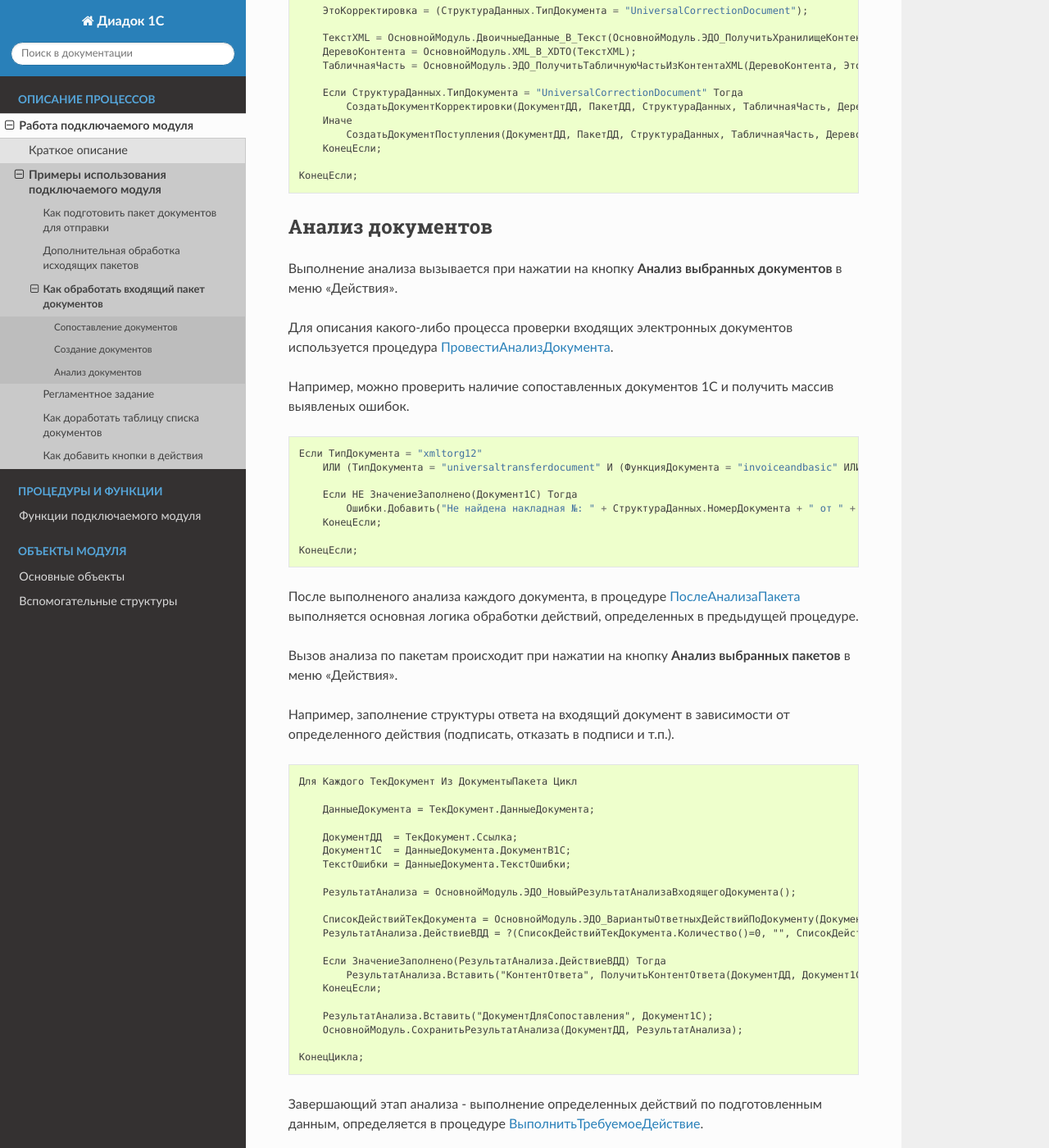
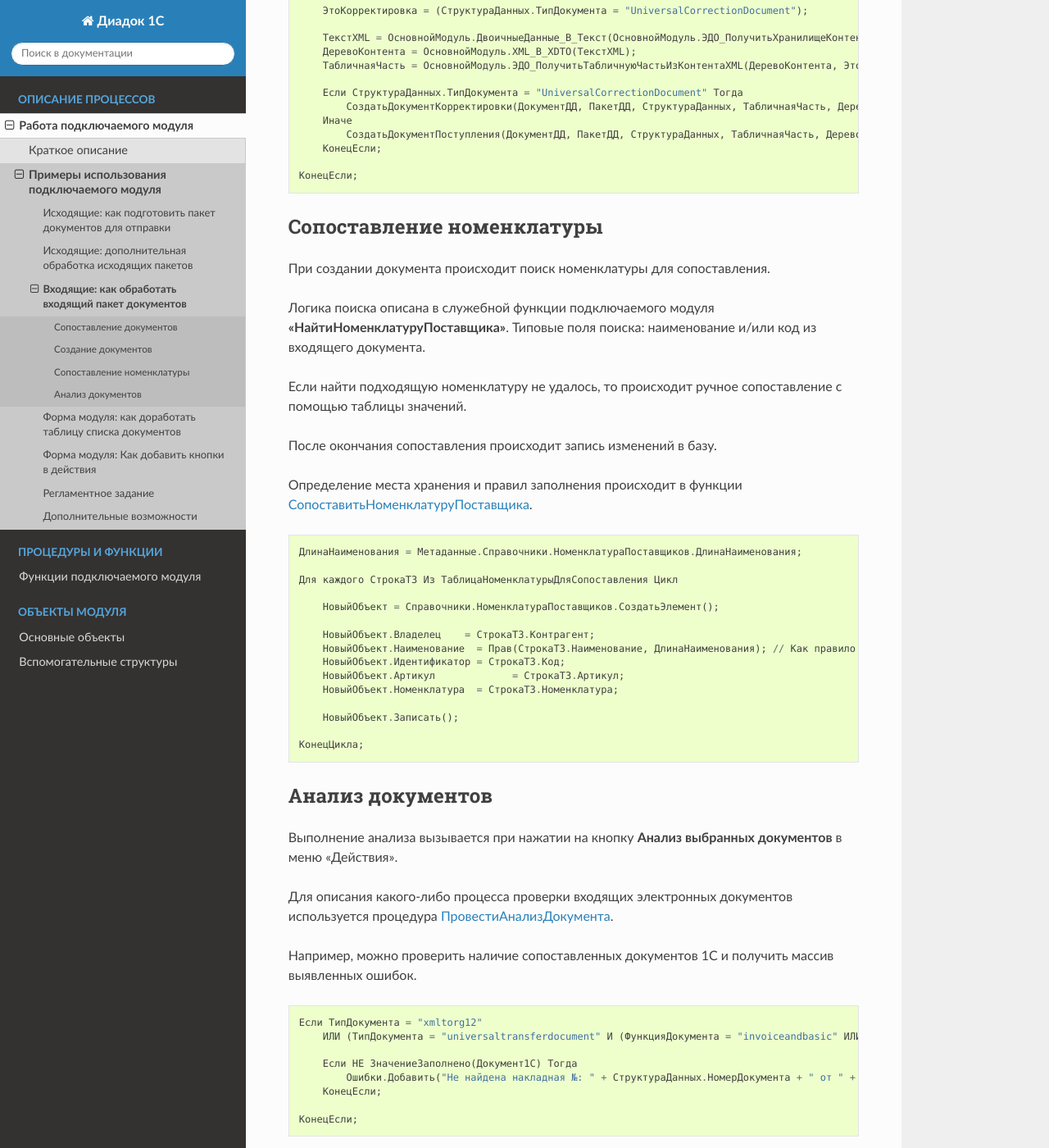
Before and after one commit to diadoc/diadoc1cpro-docs, a Sphinx documentation site: the page built from docs/source/proc/pm/Obrabotka_Vkhodyashchikh_Paketov.rst, in a window 1280 px wide and 1400 px high, scrolled down 1451 px. Shown: the whole window at 82% size. Built offline with Sphinx 7.4.7 and the Read the Docs theme 2.0.0, drawn with Linux system fonts in a browser that asks for light colours; some of the changed text lies outside the part shown.

```diff
--- a/docs/source/Work_PM.rst
+++ b/docs/source/Work_PM.rst
@@ -61,11 +61,12 @@
 
 .. toctree::
   :name: ПМ
-  :maxdepth: 1
+  :maxdepth: 2
 
-  Как подготовить пакет документов для отправки <proc/pm/Podgotovka_Paketa_Dlya_Otpravki>
-  Дополнительная обработка исходящих пакетов <proc/pm/Dop_Obrabotka_Iskhodyashchikh_Paketov>
-  Как обработать входящий пакет документов <proc/pm/Obrabotka_Vkhodyashchikh_Paketov>
+  Исходящие: как подготовить пакет документов для отправки <proc/pm/Podgotovka_Paketa_Dlya_Otpravki>
+  Исходящие: дополнительная обработка исходящих пакетов <proc/pm/Dop_Obrabotka_Iskhodyashchikh_Paketov>
+  Входящие: как обработать входящий пакет документов <proc/pm/Obrabotka_Vkhodyashchikh_Paketov>
+  Форма модуля: как доработать таблицу списка документов <proc/pm/Dorabotka_Spiska_Dokumentov>
+  Форма модуля: Как добавить кнопки в действия <proc/pm/Dobavleniye_Knopok>
   Регламентное задание <proc/pm/Reglamentnoye_Zadaniye>
-  Как доработать таблицу списка документов <proc/pm/Dorabotka_Spiska_Dokumentov>
-  Как добавить кнопки в действия <proc/pm/Dobavleniye_Knopok>
+  Дополнительные возможности <proc/pm/Dopolnitel'nyye_Vozmozhnosti>
--- a/docs/source/index.rst
+++ b/docs/source/index.rst
@@ -6,7 +6,7 @@
 
 Модуль Диадок позволяет компаниям мгновенно отправлять документы своим клиентам, поставщикам, партнерам, удаленным подразделениям прямо из 1С. Это могут быть как документы в формате ФНС, так и произвольные файлы.
 
-Документы в формате ФНС в сервисе подписываются электронной подписью и обладает юридической силой. Подписание прочих документов настраивается в соответствии с бизнес-процессами компании.
+Документы в формате ФНС в сервисе подписываются электронной подписью, и обладает юридической силой. Подписание прочих документов настраивается в соответствии с бизнес-процессами компании.
 
 .. toctree::
    :maxdepth: 1
--- a/docs/source/proc/pm/Dop_Obrabotka_Iskhodyashchikh_Paketov.rst
+++ b/docs/source/proc/pm/Dop_Obrabotka_Iskhodyashchikh_Paketov.rst
@@ -24,9 +24,10 @@
       Запрос.УстановитьПараметр("СвязанныйСправочник1", Пакет.Данные1С.Контрагент);
       Пакет.ДанныеДД.CounteragentId = ОсновнойМодуль.ЭДО_Служебные_ПолучитьРезультатЗапроса(Запрос, "ID");
 
+
 После отправки пакета документов, можно дополнить или изменить данные в документах 1С с помощью функции :doc:`ПослеОтправкиПакета <../../func/pm/Posle_Otpravki_Paketa>`.
 
-Пример заполнения комментария в счет-фактуре 1С сведениями о дате отправки его в пакете УПД:
+Пример заполнения комментария в счете-фактуре 1С сведениями о дате отправки его в пакете УПД:
 
 ::
 
--- a/docs/source/proc/pm/Obrabotka_Vkhodyashchikh_Paketov.rst
+++ b/docs/source/proc/pm/Obrabotka_Vkhodyashchikh_Paketov.rst
@@ -66,6 +66,37 @@
 
       КонецЕсли;
 
+Сопоставление номенклатуры
+--------------------------
+
+При создании документа происходит поиск номенклатуры для сопоставления.
+
+Логика поиска описана в служебной функции подключаемого модуля **"НайтиНоменклатуруПоставщика"**. Типовые поля поиска: наименование и/или код из входящего документа.
+
+Если найти подходящую номенклатуру не удалось, то происходит ручное сопоставление с помощью таблицы значений.
+
+После окончания сопоставления происходит запись изменений в базу.
+
+Определение места хранения и правил заполнения происходит в функции :doc:`СопоставитьНоменклатуруПоставщика <../../func/pm/Sopostavit'_Nomenklaturu_Postavshchika>`.
+
+::
+
+      ДлинаНаименования = Метаданные.Справочники.НоменклатураПоставщиков.ДлинаНаименования;
+
+      Для каждого СтрокаТЗ Из ТаблицаНоменклатурыДляСопоставления Цикл
+
+          НовыйОбъект = Справочники.НоменклатураПоставщиков.СоздатьЭлемент();
+
+          НовыйОбъект.Владелец	  = СтрокаТЗ.Контрагент;
+          НовыйОбъект.Наименование  = Прав(СтрокаТЗ.Наименование, ДлинаНаименования); // Как правило окончание наименования является уникальным, поэтому пишем последние символы.
+          НовыйОбъект.Идентификатор = СтрокаТЗ.Код;
+          НовыйОбъект.Артикул		  = СтрокаТЗ.Артикул;
+          НовыйОбъект.Номенклатура  = СтрокаТЗ.Номенклатура;
+
+          НовыйОбъект.Записать();
+
+      КонецЦикла;
+
 Анализ документов
 -----------------
 
@@ -73,7 +104,7 @@
 
 Для описания какого-либо процесса проверки входящих электронных документов используется процедура :doc:`ПровестиАнализДокумента <../../func/pm/Provesti_Analiz_Dokumenta>`.
 
-Например, можно проверить наличие сопоставленных документов 1С и получить массив выявленых ошибок.
+Например, можно проверить наличие сопоставленных документов 1С и получить массив выявленных ошибок.
 
 ::
 
@@ -86,7 +117,7 @@
 
       КонецЕсли;
 
-После выполненого анализа каждого документа, в процедуре :doc:`ПослеАнализаПакета <../../func/pm/Posle_Analiza_Paketa>` выполняется основная логика обработки действий, определенных в предыдущей процедуре.
+После выполненного анализа каждого документа, в процедуре :doc:`ПослеАнализаПакета <../../func/pm/Posle_Analiza_Paketa>` выполняется основная логика обработки действий, определенных в предыдущей процедуре.
 
 Вызов анализа по пакетам происходит при нажатии на кнопку **Анализ выбранных пакетов** в меню "Действия".
 
```
Also changed, not shown: docs/source/Functions_PM.rst (+53 -4 lines), docs/source/Iskhodyashchiye_Pakety.rst (deleted, +0 -15 lines), docs/source/Prochiye_Funktsii.rst (deleted, +0 -14 lines), docs/source/Vkhodyashchiye_Pakety.rst (deleted, +0 -13 lines), docs/source/func/pm/Opredelit'_Tip_Znacheniya_Obyekta.rst (added, +23 -0 lines), docs/source/func/pm/Poluchit'_Kolichestvo_Dokumentov_Za_Period.rst (added, +24 -0 lines), docs/source/func/pm/Posle_Ustanovki_Statusa_Dokumenta.rst (added, +20 -0 lines), docs/source/func/pm/Sopostavit'_Nomenklaturu_Postavshchika.rst (added, +29 -0 lines), docs/source/proc/pm/Dopolnitel'nyye_Vozmozhnosti.rst (added, +103 -0 lines).
